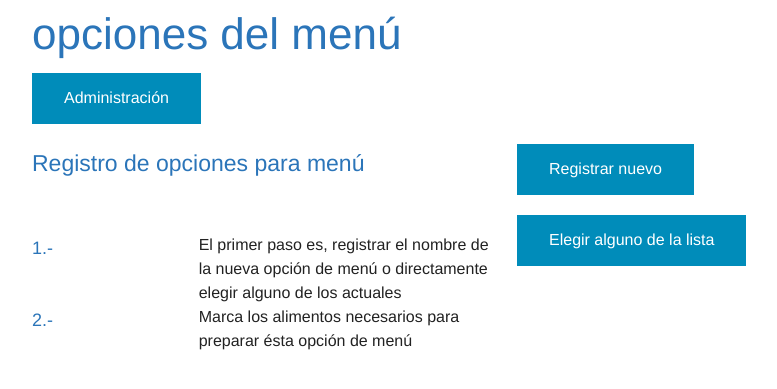
After one commit to arithgrey/alimentacionrest, a CodeIgniter app: page /index.php/backend/opcionesmenu in a window 1280 px wide. The commit adds this page. Shown: the top 389 px of the page, without its empty margins (123-900 px from the left). Run offline with CodeIgniter, Linux system fonts and the light colour scheme; some libraries are stand-ins or nearby versions.

Commit message:
modulo profesion

```diff
--- a/application/config/database.php
+++ b/application/config/database.php
@@ -43,7 +43,7 @@ $active_record = TRUE;
 
 $db['default']['hostname'] = 'localhost';
 $db['default']['username'] = 'root';
-$db['default']['password'] = '';
+$db['default']['password'] = 'puntoExeJar';
 $db['default']['database'] = 'alimentacion';
 $db['default']['dbdriver'] = 'mysql';
 $db['default']['dbprefix'] = '';
--- a/application/controllers/api/backend.php
+++ b/application/controllers/api/backend.php
@@ -1,5 +1,4 @@
 <?php defined('BASEPATH') OR exit('No direct script access allowed');
-
 
 require APPPATH.'/libraries/REST_Controller.php';
 
--- a/application/controllers/backend.php
+++ b/application/controllers/backend.php
@@ -24,5 +24,14 @@ class Backend extends CI_Controller {
 		$this->load->view("Frondend/menuregistro");
 		$this->load->view("Template/footer",$data);
 	}
+	function opcionesmenu(){
+
+		$data["titulo"]="opciones del menú";
+
+		$this->load->view("Template/header", $data);
+		$this->load->view("Frondend/menu");
+		$this->load->view("Template/footer",$data);
+
+	}
 
 }
--- a/application/js/frondend.js
+++ b/application/js/frondend.js
@@ -29,7 +29,11 @@ $(document).on("ready", function(){
 			$('.6').show();
 	});*/
 
+	baseurl = $('.now').val();
 
+	$('.administracion').click(function(){
+		window.location.replace(baseurl);
+	});
 
 	//Presentación
 	$('.nombreingrediente').click(function(){
--- /dev/null
+++ b/application/js/opcionesmenu.js
@@ -0,0 +1,101 @@
+$(document).on("ready", function(){
+
+	$(".registronuevo").hide();
+
+	$('.administracion').click(function(){
+		baseurl = $(".now").val();
+		window.location.replace(baseurl);
+	});
+
+	$(".shownuevo").click(function(){
+		$('.registronuevo').show();
+		$('.shownuevo').hide();
+	});
+
+	/*Registro de nuevo elementp*/
+
+	$('.registraropcion').click(function(){
+
+		urlformada = $(".now").val();
+		opcionmenu =  $(".opcionmenu").val();
+
+		param = {"opcionmenu" : opcionmenu}
+
+		urlregistro= urlformada+"index.php/api/opcionmenu/registro/format/json";
+		var jqxhr = $.ajax({
+
+			type: "POST",
+			url: urlregistro,
+			data: param,
+			dataType: "json"
+
+		}).done(function(data) {
+
+			alert(data);
+
+		})
+		.fail(function() {
+			alert( "error" );
+		})
+		.always(function(){});
+
+
+	});
+
+
+		$('.d').click(function(){
+
+		urlformada = $(".now").val();
+		urllista= urlformada+"index.php/api/ingrediente/listingrediente/format/json";
+
+		var jqxhr = $.ajax({
+
+			type: "POST",
+			url: urllista,
+			dataType: "json"
+
+		}).done(function(data) {
+
+			listdata="";
+
+			for (var a = 0; a < data.length; a++) {
+
+				ingrediente =data[a].idingrediente;
+				nombreingrediente = data[a].nombreingrediente;
+				unidad = data[a].unidad;
+				nombre= data[a].nombre;
+				status = data[a].estado;
+				nombrepresentacion = data[a].nombrepresentacion;
+
+
+				listdata +="<div class='row'>"+
+						   "<div class='large-4 columns'>"+nombreingrediente+"</div>"+
+						   /*
+						   "<div class='large-2 columns'>"+unidad+"</div>"+
+						   "<div class='large-2 columns'>"+nombre+"</div>"+
+						   "<div class='large-2 columns'>"+nombrepresentacion+"</div>
+							*/
+							"</div>";
+			}
+
+			$('.listaalimentos').html(listdata);
+
+			//$(".listadoactual").html("Refrescar listado");
+
+
+		})
+		.fail(function() {
+			alert( "error" );
+		})
+		.always(function() {
+			//alert( "complete" );
+		});
+
+
+
+	});
+
+
+
+
+});
--- /dev/null
+++ b/application/views/Frondend/menu.php
@@ -0,0 +1,80 @@
+<script type="text/javascript" src="<?=base_url()?>application/js/opcionesmenu.js"></script>
+<div class="row">
+		<div class="large-12 columns">
+			<input type="hidden" class="now" id="now" value="<?=base_url()?>" >
+			<button  class="administracion" id="administracion">Administración</button>
+		</div>
+		<div class="large-6 columns" >
+			<h4>Registro de opciones para menú</h4>
+			<p><br>
+			<div class="row">
+				<div  class="large-4 columns">
+					<h5>1.-</h5>
+				</div>
+				<div class="large-8 columns" >
+					 El primer paso es, registrar el  nombre
+					de la nueva opción de menú o directamente  elegir alguno de los actuales
+				</div>
+
+			</div>
+			<div class="row">
+				<div class="large-4 columns" >
+					<h5> 2.-</h5>
+				</div>
+				<div class="large-8 columns" >
+					Marca los alimentos necesarios para preparar ésta opción de menú
+				</div>
+			</div>
+
+
+			</p>
+		</div>
+
+		<div class="large-6 columns" >
+
+			<!--Input para el nombre del ingrediente-->
+			<div class="row">
+				<div class="registronuevo">
+					<div class="large-4 columns">
+						<p>Opción de menú</p>
+					</div>
+					<div class="large-8 columns" >
+							<input type="text" name="opcionmenu" class="opcionmenu" id="opcionmenu" >
+							<button class="registraropcion">Registrar</button>
+					</div>
+				</div>
+
+
+
+				<!--Registro o listado-->
+
+				<div class="row">
+					<div class="large-12 columns" >
+						<button class="shownuevo" id="shownuevo">
+							Registrar nuevo
+						</button>
+					</div>
+					<div class="large-12 columns" >
+
+					<button>
+						Elegir alguno de la lista
+					</button>
+					</div>
+
+				</div>
+
+
+
+			</div>
+
+			<div class="row">
+				<div class="listaalimentos" id="listaalimentos"></div>
+
+
+			</div>
+
+
+		</div>
+
+
+</div>
--- a/application/views/Frondend/menuregistro.php
+++ b/application/views/Frondend/menuregistro.php
@@ -114,6 +114,9 @@
 
 
 		<div class="row">
+			<button class="administracion" id="administracion">
+				Administración
+			</button>
 			<button class="listadoactual" id="listadoactual">
 				Mostrar alimentos registrados
 			</button>
--- a/application/views/backendplataforma/alimentos.php
+++ b/application/views/backendplataforma/alimentos.php
@@ -4,7 +4,7 @@
 		<button onclick="showtipolimentos()">Tipos de alimentos</button>
 		<button onclick="showpresentacion()">Presentación de los alimentos</button>
 		<button onclick="redirecalimento('<?=base_url()?>')">Alimentos</button>
-		<button onclick="">Opciones de menú</button>
+		<button id="opcionesmenu" class="opcionesmenu">Opciones de menú</button>
 	</div>
 </div>
 
```
Also changed, not shown: application/controllers/api/opcionmenu.php (added, +21 -0 lines), application/js/backend.js (+8 -0 lines), application/models/opcionmenumodel.php (added, +20 -0 lines).
